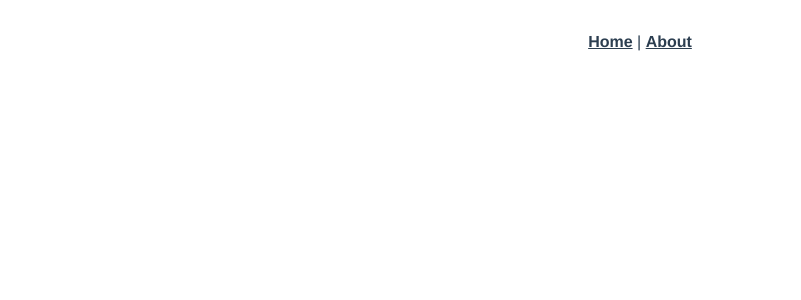
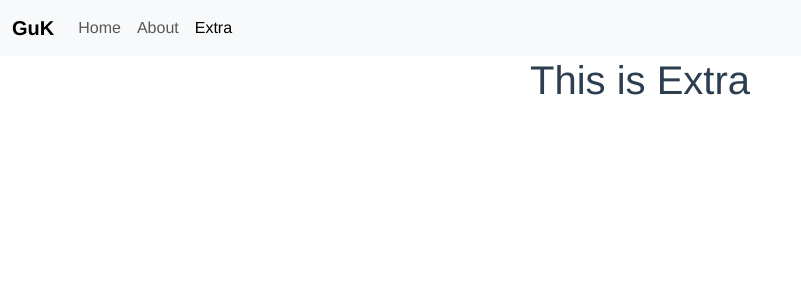
Before and after one commit to Melliim/GuK-Melde-App-Frontend, a Vue app: page /extra in a window 1280 px wide. Before the commit this address had no page. Shown: the top 300 px of the page, without its empty margins (0-801 px from the left). Built offline with nearby package versions, Linux system fonts and the light colour scheme.

Commit message:
add a simple navbar

```diff
--- a/src/App.vue
+++ b/src/App.vue
@@ -1,10 +1,16 @@
 <template>
-  <nav>
-    <router-link to="/">Home</router-link> |
-    <router-link to="/about">About</router-link>
-  </nav>
+  <navbar></navbar>
   <router-view/>
 </template>
+
+<script>
+import Navbar from '@/components/Navbar.vue'
+
+export default {
+  name: 'App',
+  components: { Navbar }
+}
+</script>
 
 <style>
 #app {
--- /dev/null
+++ b/src/components/Navbar.vue
@@ -0,0 +1,30 @@
+<script>
+
+
+export default {
+    // eslint-disable-next-line vue/multi-word-component-names
+    name: 'Navbar'
+}
+</script>
+
+<template>
+    <nav class="navbar navbar-expand-lg bg-body-tertiary">
+        <div class="container-fluid">
+            <a class="navbar-brand" href="#">GuK</a>
+            <button class="navbar-toggler" type="button" data-bs-toggle="collapse" data-bs-target="#navbarNavAltMarkup" aria-controls="navbarNavAltMarkup" aria-expanded="false" aria-label="Toggle navigation">
+                <span class="navbar-toggler-icon"></span>
+            </button>
+            <div class="collapse navbar-collapse" id="navbarNavAltMarkup">
+                <div class="navbar-nav">
+                    <router-link class="nav-link" to = "/">Home</router-link>
+                    <router-link class="nav-link" to = "/about">About</router-link>
+                    <router-link class="nav-link" to = "/extra">Extra</router-link>
+                </div>
+            </div>
+        </div>
+    </nav>
+</template>
+
+<style scoped>
+
+</style>
--- a/src/router/index.js
+++ b/src/router/index.js
@@ -1,5 +1,7 @@
 import { createRouter, createWebHistory } from 'vue-router'
 import HomeView from '../views/HomeView.vue'
+import AboutView from '@/views/AboutView.vue'
+import Extra from '@/views/Extra.vue'
 
 const routes = [
   {
@@ -10,15 +12,18 @@
   {
     path: '/about',
     name: 'about',
-    // route level code-splitting
-    // this generates a separate chunk (about.[hash].js) for this route
-    // which is lazy-loaded when the route is visited.
-    component: () => import(/* webpackChunkName: "about" */ '../views/AboutView.vue')
+    component: AboutView
+  },
+  {
+   path: '/extra',
+   name: 'extra',
+   component: Extra
   }
 ]
 
 const router = createRouter({
   history: createWebHistory(process.env.BASE_URL),
+  linkActiveClass: 'active',
   routes
 })
 
--- /dev/null
+++ b/src/views/Extra.vue
@@ -0,0 +1,10 @@
+<template>
+    <h1>This is Extra</h1>
+</template>
+
+<script >
+export default {
+  // eslint-disable-next-line vue/multi-word-component-names
+  name : 'Extra'
+}
+</script>
```
